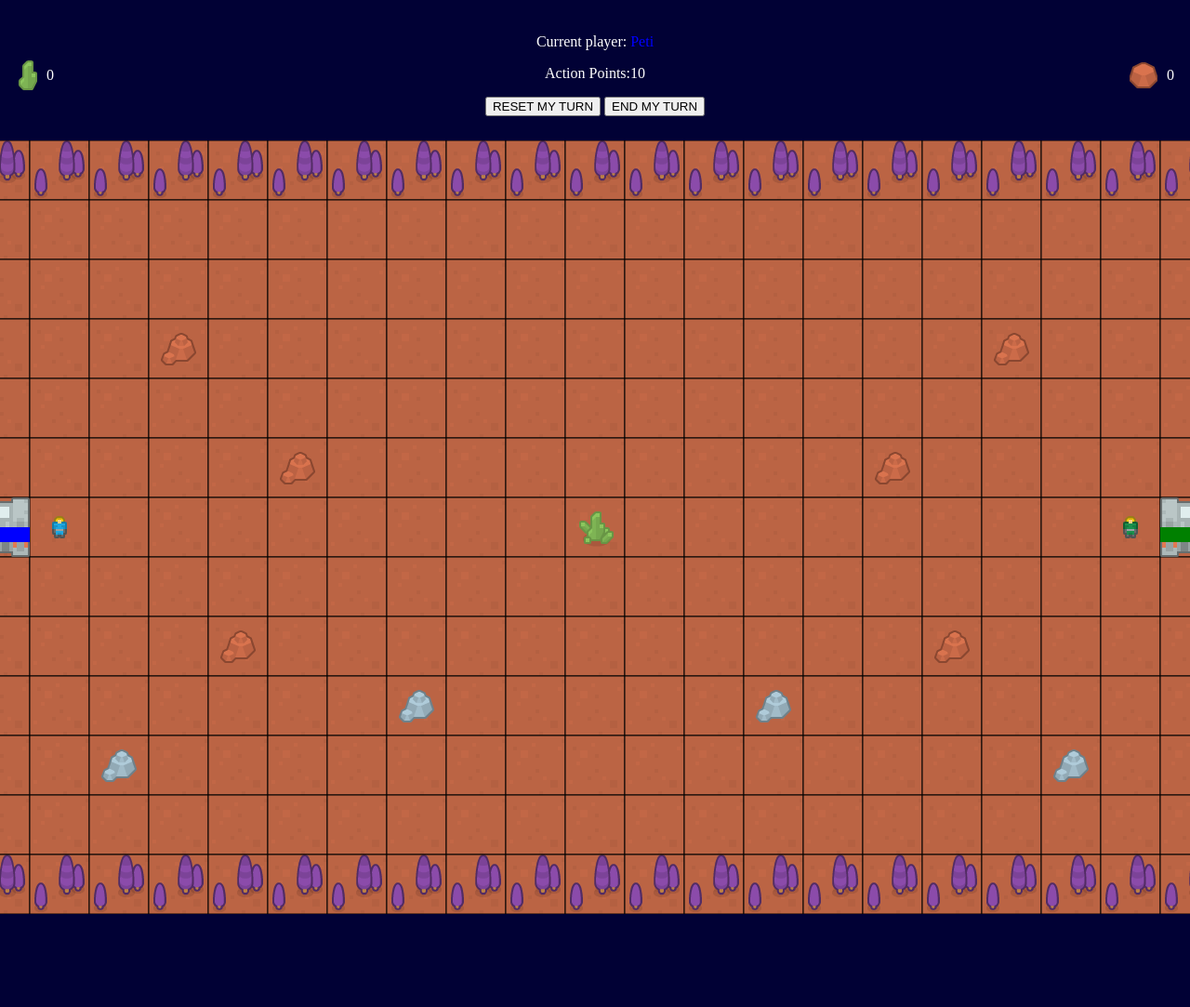
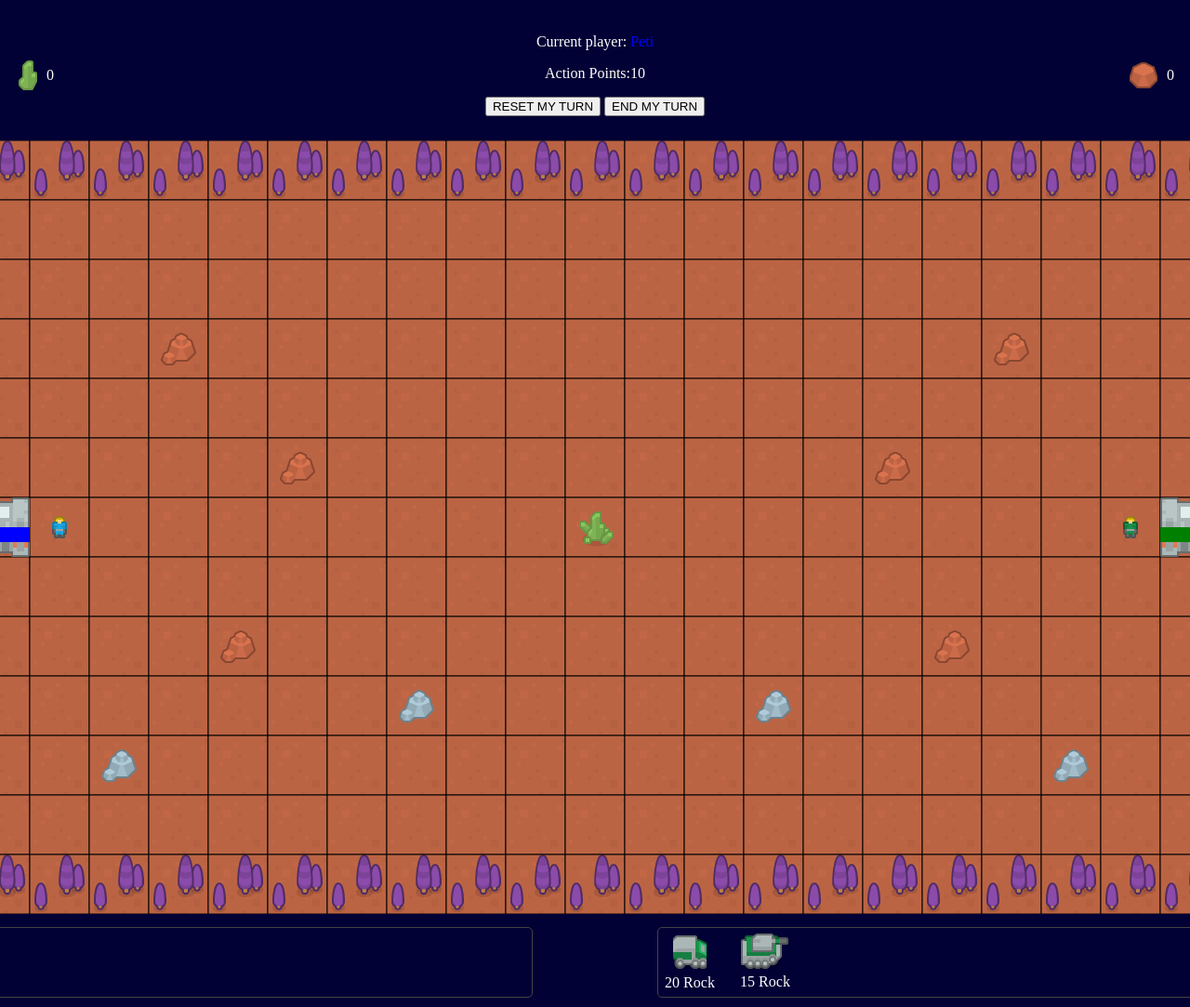
Before and after one commit to krivanpeter/multimedia_beadando, a plain HTML site: page index.html in a window 1280 px wide. Shown: the top 1083 px of the page at 93% size. Before the commit the page ends 987 px from the top, so only its background shows below. Drawn offline with Linux system fonts and the light colour scheme.

Commit message:
adds builder GUI, deletes Buildings,  adds Truck class

```diff
--- a/assets/css/style.css
+++ b/assets/css/style.css
@@ -9,7 +9,7 @@ img {
     margin: 0 10px;
 }
 
-.amount{
+.amount {
     width: 25px;
 }
 
@@ -30,10 +30,6 @@ img {
     box-sizing: border-box;
 }
 
-/* .game_round {
-
-} */
-
 .player_resources {
     display: flex;
     align-items: center;
@@ -42,3 +38,39 @@ img {
 #p2gui {
     justify-content: flex-end;
 }
+
+.build-wrapper {
+    display: flex;
+    justify-content: space-between;
+    align-items: flex-start;
+    padding: 10px;
+    color: white;
+}
+
+.player_build_menu {
+    width: 45%;
+    border: 1px solid #444;
+    padding: 5px;
+    border-radius: 5px;
+}
+
+.build-items {
+    display: flex;
+    gap: 15px;
+}
+
+.build-item {
+    cursor: pointer;
+    text-align: center;
+    transition: transform 0.1s;
+    border: 1px solid transparent;
+}
+
+.build-item:hover {
+    transform: scale(1.1);
+    border: 1px solid #2bfacd;
+}
+
+.cost {
+    display: block;
+}
--- a/assets/js/Base.js
+++ b/assets/js/Base.js
@@ -2,8 +2,8 @@ import Entity from './Entity.js';
 import { TILE_SIZE, BASE_HP } from './initSettings.js';
 
 export default class Base extends Entity {
-    constructor(id, gridX, gridY, playerColor) {
-        super(id, gridX, gridY, "BASE");
+    constructor(id, gridX, gridY, playerColor, playerId) {
+        super(id, gridX, gridY, "BASE", playerId);
         this.playerColor = playerColor;
         this.hp = BASE_HP;
     }
@@ -17,4 +17,8 @@ export default class Base extends Entity {
     clone() {
         return new Base(this.id, this.gridX, this.gridY, this.playerColor);
     }
+
+    onClick(){
+        console.log("THE BASE IS CLICKED!");
+    }
 }
--- a/assets/js/GameScene.js
+++ b/assets/js/GameScene.js
@@ -4,7 +4,7 @@ import Player from './Player.js';
 import Resource from './Resource.js';
 import Unit from './Units/Unit.js';
 import WorkerUnit from './Units/WorkerUnit.js';
-import { WORLD_MAP, TILE_SIZE, RES_W, RES_H, PLAYERS, ACTION_POINTS, RESOURCES } from './initSettings.js';
+import { WORLD_MAP, TILE_SIZE, RES_W, RES_H, PLAYERS, ACTION_POINTS, RESOURCES, TANK_COST, TRUCK_COST } from './initSettings.js';
 
 export default class GameScene {
     constructor(canvasId, spriteSheetSrc) {
@@ -36,16 +36,24 @@ export default class GameScene {
     }
 
     init() {
+        this.initGame();
+        this.initGUI();
+        this.saveState();
+    }
+
+    initGame() {
         this.map = new Background(WORLD_MAP, TILE_SIZE, RES_W, RES_H);
-
         PLAYERS.forEach(p => this.players.push(new Player(p.name, p.id, p.color, p.x, p.y)));
         RESOURCES.forEach(res => this.resources.push(new Resource(res.id, res.x, res.y, res.type)));
         this.currentPlayer = this.players[0];
         this.initEmitListeners();
+    }
+
+    initGUI() {
         $("#currentPlayer").text(this.currentPlayer.name);
         $("#currentPlayer").css("color", this.currentPlayer.color);
-
-        this.saveState();
+        $('[data-type="tank"] .cost').text(`${TANK_COST.unit} ${TANK_COST.type}`);
+        $('[data-type="truck"] .cost').text(`${TRUCK_COST.unit} ${TRUCK_COST.type}`);
     }
 
     initEmitListeners() {
@@ -64,6 +72,7 @@ export default class GameScene {
         $("#canvas").on("mousemove", (e) => this.handleMouseMove(e));
         $("#endTurnBtn").on("click", () => this.endTurn());
         $("#resetBtn").on("click", () => this.loadState());
+        $(".build-item").on("click", (e) => this.handleBuilding(e));
     }
 
     endTurn() {
@@ -107,9 +116,11 @@ export default class GameScene {
 
         if (!this.isValidGridPos(gridPos.gridX, gridPos.gridY)) return;
 
-        const clickedEntity =
-            this.players.flatMap(p => p.entities).find(en => en.contains(mouseX, mouseY)) ||
-            this.resources.find(res => res.contains(mouseX, mouseY));
+        const allUnits = this.players.flatMap(p => p.entities);
+        const allBases = this.players.map(p => p.base);
+        const allClickables = [...allUnits, ...allBases, ...this.resources];
+
+        const clickedEntity = allClickables.find(obj => obj && obj.contains(mouseX, mouseY));
 
         this.currentPlayer.handleInteraction(clickedEntity, gridPos);
 
@@ -149,6 +160,16 @@ export default class GameScene {
             this.pathDistance = Math.abs(endX - startX) + Math.abs(endY - startY);
         } else {
             this.pathDistance = 0;
+        }
+    }
+
+    handleBuilding(e) {
+        const pId = $(e.currentTarget).data("player");
+        const type = $(e.currentTarget).data("type");
+        if (pId == this.currentPlayer.id) {
+            console.log(pId, type);
+            // nyersanyag ellenőrzés és levonás
+            // egység létrehozása
         }
     }
 
--- a/assets/js/Player.js
+++ b/assets/js/Player.js
@@ -20,13 +20,12 @@ export default class Player extends EventEmitter {
     }
 
     init(x, y) {
-        this.base = new Base(`b${this.id}`, x, y, this.color);
+        this.base = new Base(`b${this.id}`, x, y, this.color, this.id);
 
         let workerX = (this.id === 1) ? x + 1 : x - 1;
         let worker = new WorkerUnit(`wu${this.id}`, workerX, y, this.id, this.base);
 
         this.initEmitListeners(worker);
-
         this.entities.push(worker);
     }
 
@@ -89,7 +88,7 @@ export default class Player extends EventEmitter {
         });
     }
 
-    initEmitListeners(worker, player=this) {
+    initEmitListeners(worker, player = this) {
         worker.on('delivery', (data) => {
             player.addResource(data.type, data.amount);
         });
--- /dev/null
+++ b/assets/js/Units/Truck.js
@@ -0,0 +1,6 @@
+export default class TRUCK extends Unit {
+    constructor(id, x, y, playerId) {
+        const assetKey = (playerId === 1) ? "TRUCK_BLUE" : "TRUCK_GREEN";
+        super(id, x, y, assetKey, playerId, TRUCK_HP, TRUCK_SPEED);
+    }
+}
--- a/assets/js/initSettings.js
+++ b/assets/js/initSettings.js
@@ -18,6 +18,11 @@ export const URANIUM_MINING_AMOUNT = 1;
 export const TANK_SPEED = 5 * GAME_SPEED;
 export const TANK_HP = 45;
 export const TANK_AD = 15;
+export const TANK_COST = {"type": "Rock", "unit":15};
+
+export const TRUCK_SPEED = 3.5 * GAME_SPEED;
+export const TRUCK_HP = 35;
+export const TRUCK_COST = {"type": "Rock", "unit":20};
 
 export const PLAYERS = [
     { name: "Peti", id: 1, color: "blue", x: 2, y: 6 },
--- a/index.html
+++ b/index.html
@@ -36,7 +36,36 @@
                 <img src="assets/imgs/uranium.png" alt="Player 2 uraniums"><span class="amount" id="uranium2">0</span>
             </div>
         </div>
+
         <canvas id="canvas"></canvas>
+
+        <div class="build-wrapper">
+            <div id="p1build" class="player_build_menu">
+                <div class="build-items">
+                    <div class="build-item" data-type="truck" data-player="1">
+                        <img src="assets/imgs/blue_truck.png" alt="Build truck">
+                        <span class="cost"></span>
+                    </div>
+                    <div class="build-item" data-type="tank" data-player="1">
+                        <img src="assets/imgs/blue_tank.png" alt="Build Tank">
+                        <span class="cost"></span>
+                    </div>
+                </div>
+            </div>
+
+            <div id="p2build" class="player_build_menu">
+                <div class="build-items">
+                    <div class="build-item" data-type="truck" data-player="2">
+                        <img src="assets/imgs/green_truck.png" alt="Build truck">
+                        <span class="cost"></span>
+                    </div>
+                    <div class="build-item" data-type="tank" data-player="2">
+                        <img src="assets/imgs/green_tank.png" alt="Build Tank">
+                        <span class="cost"></span>
+                    </div>
+                </div>
+            </div>
+        </div>
     </div>
 </body>
 <script type="module" src="assets/js/jquery.min.js"></script>
```
Also changed, not shown: assets/imgs/blue_tank.png (added), assets/imgs/blue_truck.png (added), assets/imgs/green_tank.png (added), assets/imgs/green_truck.png (added).
